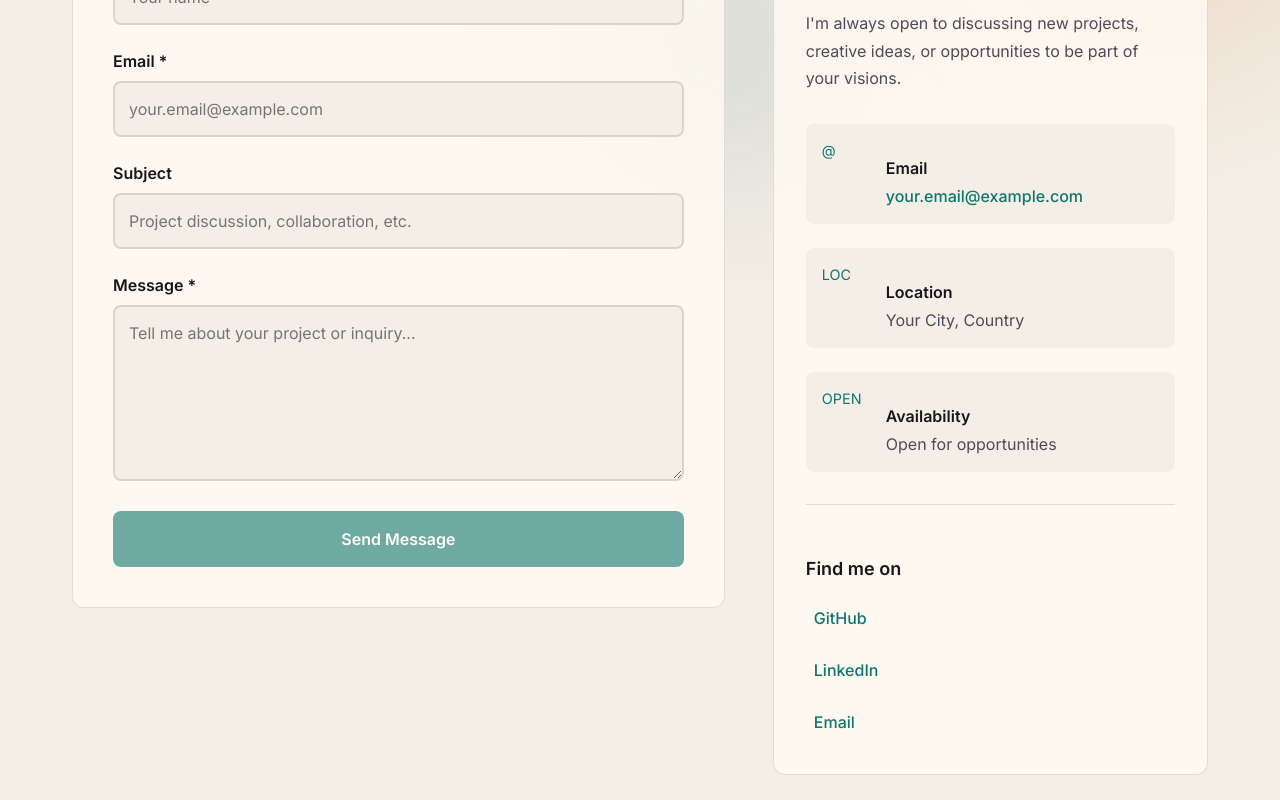
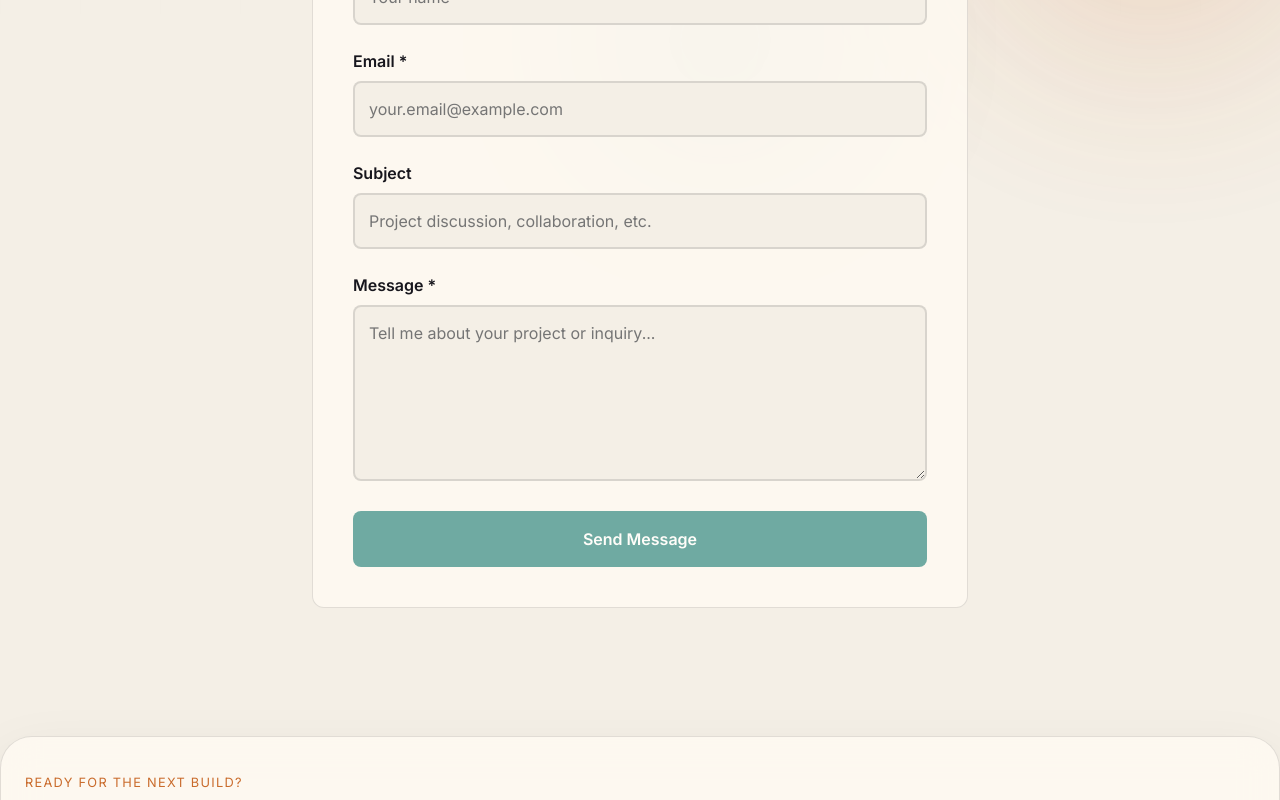
Before and after one commit to Far-Art/artur-portfolio, an Angular app: page /contact in a window 1280 px wide. Shown: the part 520-1320 px from the top of the page. Built offline with nearby package versions, Linux system fonts and the light colour scheme.

Commit message:
update contacts component

```diff
--- a/src/app/pages/contact/contact.component.html
+++ b/src/app/pages/contact/contact.component.html
@@ -85,59 +85,6 @@
                     </button>
                 </form>
             </div>
-
-            <div class="info-section">
-                <div class="info-card">
-                    <h2 class="info-title">Let's Connect</h2>
-                    <p class="info-description">
-                        I'm always open to discussing new projects, creative ideas, or opportunities to be part
-                        of your visions.
-                    </p>
-
-                    <div class="contact-methods">
-                        <div class="contact-method">
-                            <div class="method-icon">@</div>
-                            <div class="method-content">
-                                <h3 class="method-title">Email</h3>
-                                <a href="mailto:your.email@example.com" class="method-link">your.email@example.com</a>
-                            </div>
-                        </div>
-
-                        <div class="contact-method">
-                            <div class="method-icon">Loc</div>
-                            <div class="method-content">
-                                <h3 class="method-title">Location</h3>
-                                <p class="method-text">Your City, Country</p>
-                            </div>
-                        </div>
-
-                        <div class="contact-method">
-                            <div class="method-icon">Open</div>
-                            <div class="method-content">
-                                <h3 class="method-title">Availability</h3>
-                                <p class="method-text">Open for opportunities</p>
-                            </div>
-                        </div>
-                    </div>
-
-                    <div class="social-section">
-                        <h3 class="social-title">Find me on</h3>
-                        <div class="social-links">
-                            @for (link of socialLinks; track link.platform) {
-                                <a
-                                    [href]="link.url"
-                                    target="_blank"
-                                    rel="noopener noreferrer"
-                                    class="social-link"
-                                    [attr.aria-label]="link.platform"
-                                >
-                                    {{ link.platform }}
-                                </a>
-                            }
-                        </div>
-                    </div>
-                </div>
-            </div>
         </div>
     </div>
 </div>
--- a/src/app/pages/contact/contact.component.scss
+++ b/src/app/pages/contact/contact.component.scss
@@ -1,5 +1,5 @@
 .contact {
-    min-height: 100vh;
+    min-height: 100svh;
     padding: 4rem 0;
 }
 
@@ -28,10 +28,9 @@
 }
 
 .contact-content {
-    display: grid;
-    grid-template-columns: 1.5fr 1fr;
-    gap: 3rem;
-    align-items: start;
+    width: 100%;
+    place-self: center;
+    max-width: 65ch;
 }
 
 .contact-form {
@@ -132,118 +131,9 @@ textarea {
     cursor: not-allowed;
 }
 
-.info-section {
-    position: sticky;
-    top: 100px;
-}
-
-.info-card {
-    background: var(--bg-secondary);
-    padding: 2rem;
-    border-radius: 12px;
-    border: 1px solid var(--border-color);
-}
-
-.info-title {
-    font-size: 1.75rem;
-    font-weight: 700;
-    color: var(--text-primary);
-    margin-bottom: 1rem;
-}
-
-.info-description {
-    color: var(--text-secondary);
-    line-height: 1.7;
-    margin-bottom: 2rem;
-}
-
-.contact-methods {
-    margin-bottom: 2rem;
-}
-
-.contact-method {
-    display: flex;
-    gap: 1rem;
-    margin-bottom: 1.5rem;
-    padding: 1rem;
-    background: var(--bg-primary);
-    border-radius: 8px;
-}
-
-.method-icon {
-    font-size: 0.9rem;
-    flex-shrink: 0;
-    min-width: 3rem;
-
-    text-transform: uppercase;
-    color: var(--primary-color);
-}
-
-.method-content {
-    flex: 1;
-}
-
-.method-title {
-    font-size: 1rem;
-    font-weight: 600;
-    color: var(--text-primary);
-    margin-bottom: 0.25rem;
-}
-
-.method-link {
-    color: var(--primary-color);
-    text-decoration: none;
-    font-weight: 500;
-}
-
-.method-link:hover {
-    text-decoration: underline;
-}
-
-.method-text {
-    color: var(--text-secondary);
-    margin: 0;
-}
-
-.social-section {
-    padding-top: 2rem;
-    border-top: 1px solid var(--border-color);
-}
-
-.social-title {
-    font-size: 1.125rem;
-    font-weight: 600;
-    color: var(--text-primary);
-    margin-bottom: 1rem;
-}
-
-.social-links {
-    display: flex;
-    flex-direction: column;
-    gap: 0.75rem;
-}
-
-.social-link {
-    color: var(--primary-color);
-    text-decoration: none;
-    font-weight: 500;
-    transition: all 0.3s ease;
-    padding: 0.5rem;
-    border-radius: 6px;
-}
-
-.social-link:hover {
-    background: var(--primary-color-light);
-    padding-left: 1rem;
-}
-
 @media (max-width: 968px) {
     .contact-content {
         grid-template-columns: 1fr;
-    }
-
-    .info-section {
-        position: static;
     }
 }
 
```
